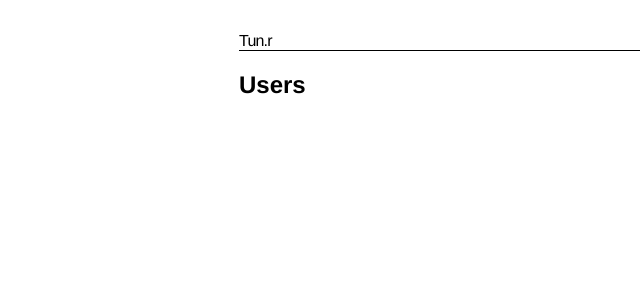
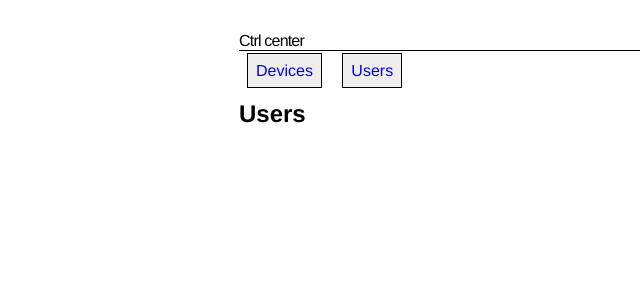
Before and after one commit to SEIfeoluwa/TheFinale, a Django app: page / in a window 1280 px wide. Shown: the top 300 px of the page, without its empty margins (1-641 px from the left). Run offline with Django 4.2, Linux system fonts and the light colour scheme.

Commit message:
sever running

```diff
--- a/database2/ctrlc/templates/ctrlc/base.html
+++ b/database2/ctrlc/templates/ctrlc/base.html
@@ -1,13 +1,14 @@
 {% load static %}
 <html>
   <head>
-    <title>Tunr</title>
-    <link rel="stylesheet" href="{% static 'css/cc.css' %}" />
+    <title>Ctrlc</title>
+    <link rel="stylesheet" href="{% static 'css/ctrlc.css' %}" />
   </head>
   <body>
-    <h1>Tun.r</h1>
+    <h1>Ctrl center</h1>
     <nav>
-
+      <a href="/devices">Devices</a>
+      <a href="/">Users</a>
     </nav>
     {% block content %} {% endblock %}
   </body>
--- a/database2/ctrlc/templates/ctrlc/user_list.html
+++ b/database2/ctrlc/templates/ctrlc/user_list.html
@@ -1,4 +1,4 @@
-{% extends 'cc/base.html' %} {% block content %}
+{% extends 'ctrlc/base.html' %} {% block content %}
 <h2>Users </h2>
 <ul>
   {% for user in users %}
```
